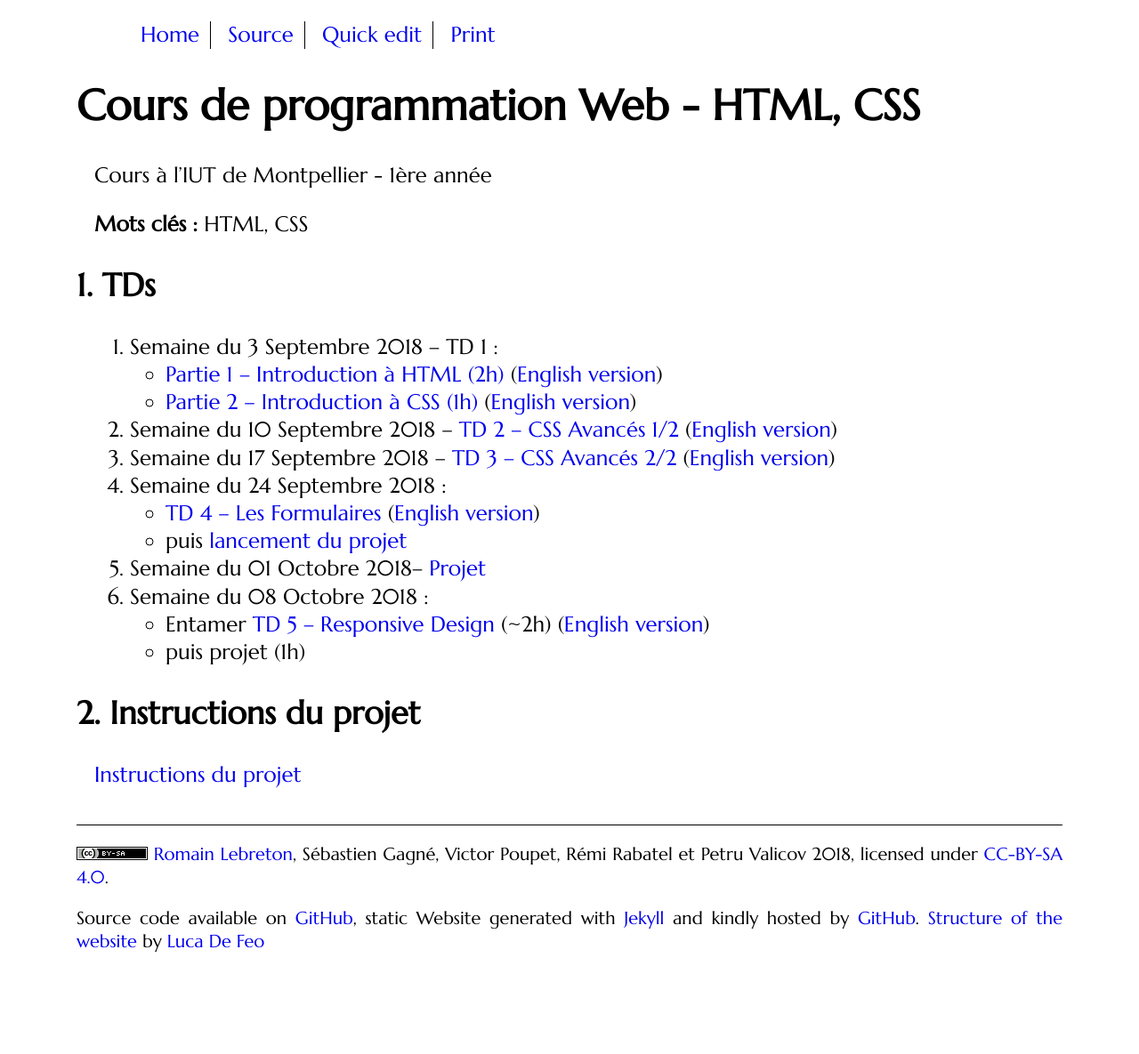
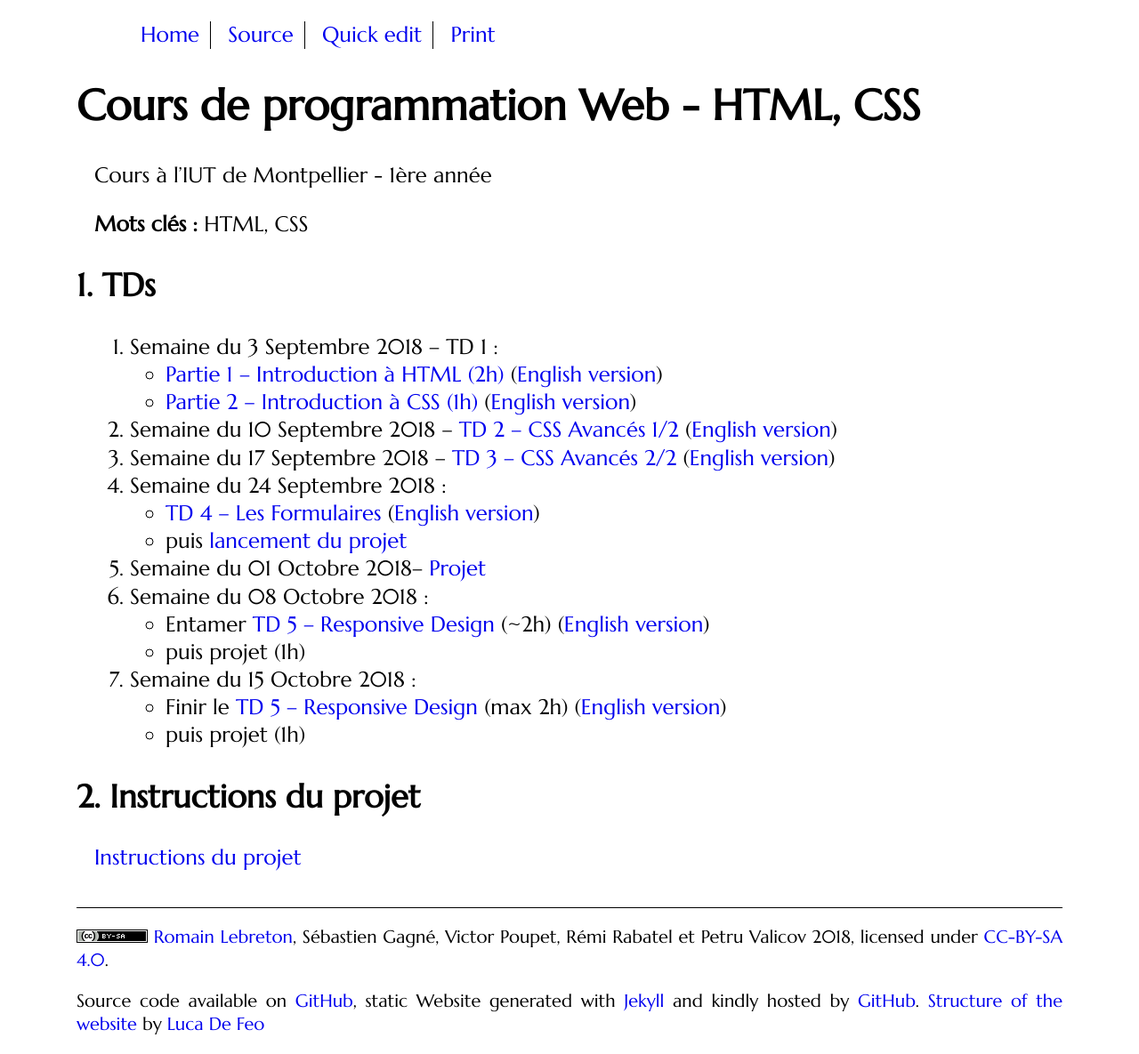
Before and after one commit to romainlebreton/R1.02-DeveloppementInterfacesWeb, a Jekyll site: the page built from index.md, in a window 1280 px wide. Shown: the whole page at 89% size. Built offline with Jekyll 4.4.1, drawn with Linux system fonts in a browser that asks for light colours; some web fonts are replaced; comment, search, counter and statistics services are not loaded; before the commit the page ends 1092 px from its top, so only the background shows below that.

Commit message:
Semaine ++

```diff
--- a/index.md
+++ b/index.md
@@ -28,10 +28,10 @@
    * Entamer [TD 5 -- Responsive Design](tutorials/tutorial5.html) (~2h)
    ([English version](tutorials/tutorial5-en.html))
    * puis projet (1h)
-<!-- 1. Semaine du 15 Octobre 2018 : -->
-<!--    * Finir le [TD 5 -- Responsive Design](tutorials/tutorial5.html) (max 2h) -->
-<!--    ([English version](tutorials/tutorial5-en.html)) -->
-<!--    * puis projet (1h) -->
+1. Semaine du 15 Octobre 2018 :
+   * Finir le [TD 5 -- Responsive Design](tutorials/tutorial5.html) (max 2h)
+   ([English version](tutorials/tutorial5-en.html))
+   * puis projet (1h)
 <!-- 1. Semaine du 05 Novembre 2018 -- projet (3h) -->
 <!-- 1. Semaine du 12 Novembre 2018 -- Infographie -->
 <!-- 1. Semaine du 19 Novembre 2018 -- projet (3h) -->
```
